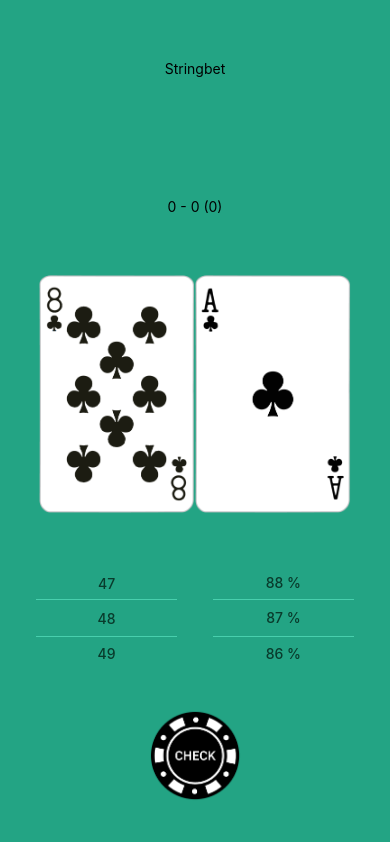
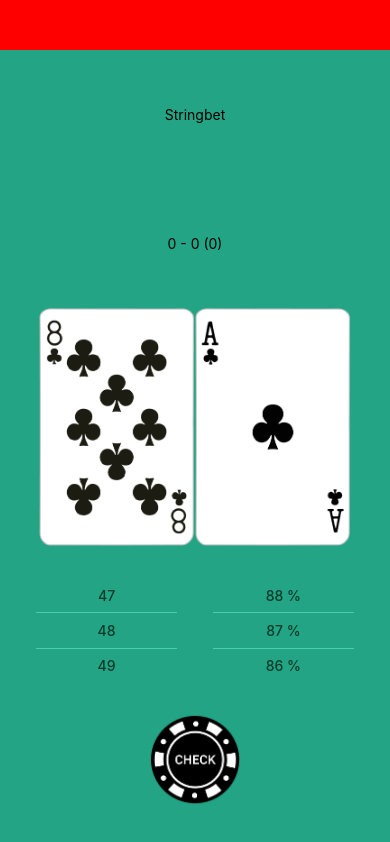
Before and after one commit to roblll/stringbet, a React Native app: screen / in a window 390 px wide. Built offline with nearby package versions, Linux system fonts and the light colour scheme.

Commit message:
Add Banner.tsx and update App.tsx to use Banner

```diff
--- a/App.tsx
+++ b/App.tsx
@@ -8,6 +8,7 @@ import Result from './components/Results';
 import ChipButton from './components/ChipButton';
 import Stats from './components/Stats';
 import Title from './components/Title';
+import Banner from './components/Banner';
 
 import {
   getRandomHand,
@@ -140,6 +141,7 @@ const App = () => {
           hide={hideResult}
         />
       </Modal>
+      <Banner />
       <View style={styles.headerContainer}>
         <Title />
         <Stats correct={correct} guesses={guesses} streak={streak} />
--- /dev/null
+++ b/components/Banner.tsx
@@ -0,0 +1,18 @@
+import React from 'react';
+import { View, StyleSheet} from 'react-native';
+
+const Banner = () => {
+  return (
+    <View style={styles.container}></View>
+  )
+}
+
+const styles = StyleSheet.create({
+  container: {
+    height: 50,
+    width: '100%',
+    backgroundColor: 'red',
+  }
+})
+
+export default Banner;
```
